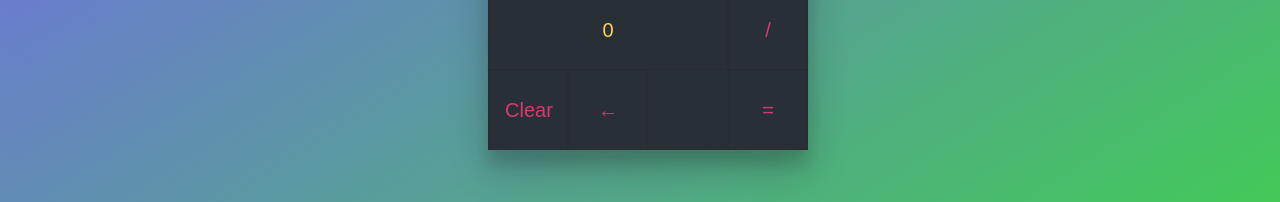
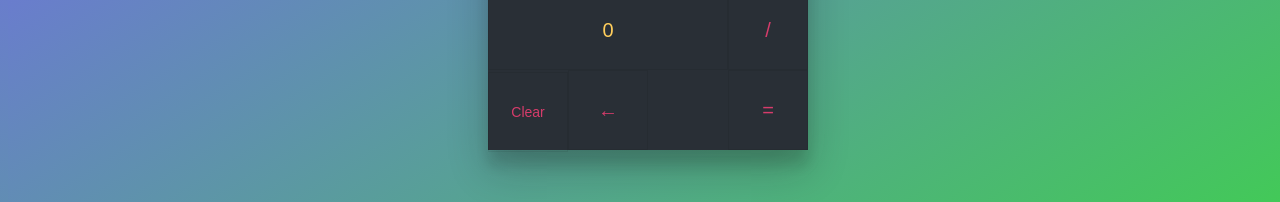
Before and after one commit to BladimirDelBarrioPizarro/Calc-App, a React (Create React App) app: page / in a window 1280 px wide. Shown: the part 438-640 px from the top of the page. Built offline with nearby package versions, Linux system fonts and the light colour scheme.

Commit message:
feat: added component Functions

```diff
--- a/src/components/App/App.css
+++ b/src/components/App/App.css
@@ -22,23 +22,6 @@ body {
   0 15px 12px rgba(19, 19, 19, .12);
 }
 
-
-button {
-  outline: none;
-  border: 0;
-  padding: 16px;
-  font-size: 20px;
-  line-height: 1;
-  background-color: transparent;
-  color: #ffce5c;
-  transition: all 300ms;
-  border: 1px solid #0001;
-}
-
-button:hover {
-  color: #00a3f5;
-  border: 1px solid #ffce5c22;
-}
 
 .result {
   position: relative;
--- a/src/components/App/App.jsx
+++ b/src/components/App/App.jsx
@@ -1,7 +1,7 @@
 import React from 'react'
-import Button from '../Button/Button'
 import Functions from '../Functions/Functions'
 import MathOp from '../MathOp/MathOp'
+import Numbers from '../Numbers/Numbers'
 import Result from '../Result/Result'
 import './App.css'
 import i18n from './i18n.json'
@@ -9,31 +9,13 @@ import i18n from './i18n.json'
 
 
 const App = () => {
-    console.log("Renderizado App")
-    const clickHandlerFunction = text => {
-        console.log("Button.handleClick",text)
-    }
-
     return(
         <main className='react-calculator'>
             <h1>{i18n.Title}</h1>
             <Result value={undefined} />
-            <div className="numbers">
-                    <Button text={i18n.one} handleOnClick={clickHandlerFunction}/>
-                    <Button text={i18n.two} handleOnClick={clickHandlerFunction}/>
-                    <Button text={i18n.three} handleOnClick={clickHandlerFunction}/>
-                    <Button text={i18n.four} handleOnClick={clickHandlerFunction}/>
-                    <Button text={i18n.five} handleOnClick={clickHandlerFunction}/>
-                    <Button text={i18n.six} handleOnClick={clickHandlerFunction}/>
-                    <Button text={i18n.seven} handleOnClick={clickHandlerFunction}/>
-                    <Button text={i18n.eight} handleOnClick={clickHandlerFunction}/>
-                    <Button text={i18n.nine} handleOnClick={clickHandlerFunction}/>
-                    <Button text={i18n.cero} handleOnClick={clickHandlerFunction}/>
-            </div>
-
+            <Numbers onClickNumber={(number) => console.log("onClickNumbers",number)}/>
             <Functions onContentClear={() => console.log("clear")}
                        onDelete={() => console.log("delete")} />
-
             <div className="math-operations">
                 <MathOp onClickOperation={operation => console.log(operation)}
                         onClickEqual={equal => console.log(equal)}/>
--- a/src/components/Button/Button.css
+++ b/src/components/Button/Button.css
@@ -10,7 +10,7 @@ button {
     border: 1px solid #0001;
   }
 
-  button:hover {
+button:hover {
     color: #00a3f5;
     border: 1px solid #ffce5c22;
   }
@@ -19,3 +19,7 @@ button {
 .math-operations button:hover {
   color: #b696a0;
 }
+
+.button-long-text {
+   font-size: 14px;
+}
--- /dev/null
+++ b/src/components/Functions/Functions.css
@@ -0,0 +1,12 @@
+.functions {
+    float: left;
+    width: 240px;
+  }
+
+
+.functions button{
+    display: inline-block;
+    width: 80px;
+    height: 80px;
+    color: #d63c6b
+  }
--- a/src/components/Functions/Functions.jsx
+++ b/src/components/Functions/Functions.jsx
@@ -2,10 +2,11 @@ import React from 'react'
 import Button from '../Button/Button'
 import PropTypes from 'prop-types'
 import i18n from './i18n.json'
+import './Functions.css'
 
 const Functions = ({onContentClear,onDelete}) => (
     <section className="functions">
-       <Button text={i18n.clear} handleOnClick={() => onContentClear()}></Button>
+       <Button type="button-long-text" text={i18n.clear} handleOnClick={() => onContentClear()}></Button>
        <Button text="&larr;" handleOnClick={() => onDelete()}></Button>
     </section>
   )
--- /dev/null
+++ b/src/components/Numbers/Numbers.css
@@ -0,0 +1,16 @@
+.numbers {
+    width: 240px;
+    float: left;
+  }
+
+  .numbers button {
+    display: block;
+    position: relative;
+    width: 80px;
+    height: 80px;
+    float: left;
+  }
+
+  .numbers button:last-child {
+    width: 100%;
+  }
--- /dev/null
+++ b/src/components/Numbers/Numbers.jsx
@@ -0,0 +1,25 @@
+import React from 'react'
+import PropTypes from 'prop-types'
+import Button from '../Button/Button'
+import './Numbers.css'
+
+// DRY: Don´t repeat yourself
+const numbers = [1,2,3,4,5,6,7,8,9,0]
+const renderButtons = onClickNumber => {
+    const renderButton = number => (
+        <Button text={number.toString()} handleOnClick={onClickNumber}/>
+    )
+    return numbers.map(renderButton)
+}
+
+const Numbers = ({onClickNumber}) => (
+   <section className="numbers">
+        {renderButtons(onClickNumber)}
+   </section>
+)
+
+Numbers.propTypes = {
+    onClickNumber: PropTypes.func.isRequired
+}
+
+export default Numbers
--- /dev/null
+++ b/src/components/Result/Result.css
@@ -0,0 +1,15 @@
+.result {
+    position: relative;
+    width: 320px;
+    height: 80px;
+    padding: 8px;
+    overflow: hidden;
+    background-color: rgba(19, 19, 19, .64);
+    font-size: 32px;
+    line-height: 2;
+    color: #60d63c;
+    text-align: right;
+    direction: rtl;
+    white-space: nowrap;
+    box-sizing: border-box;
+  }
--- a/src/components/Result/Result.jsx
+++ b/src/components/Result/Result.jsx
@@ -1,5 +1,6 @@
 import React from 'react'
 import PropTypes from 'prop-types'
+import './Result.css'
 
 
 
```
